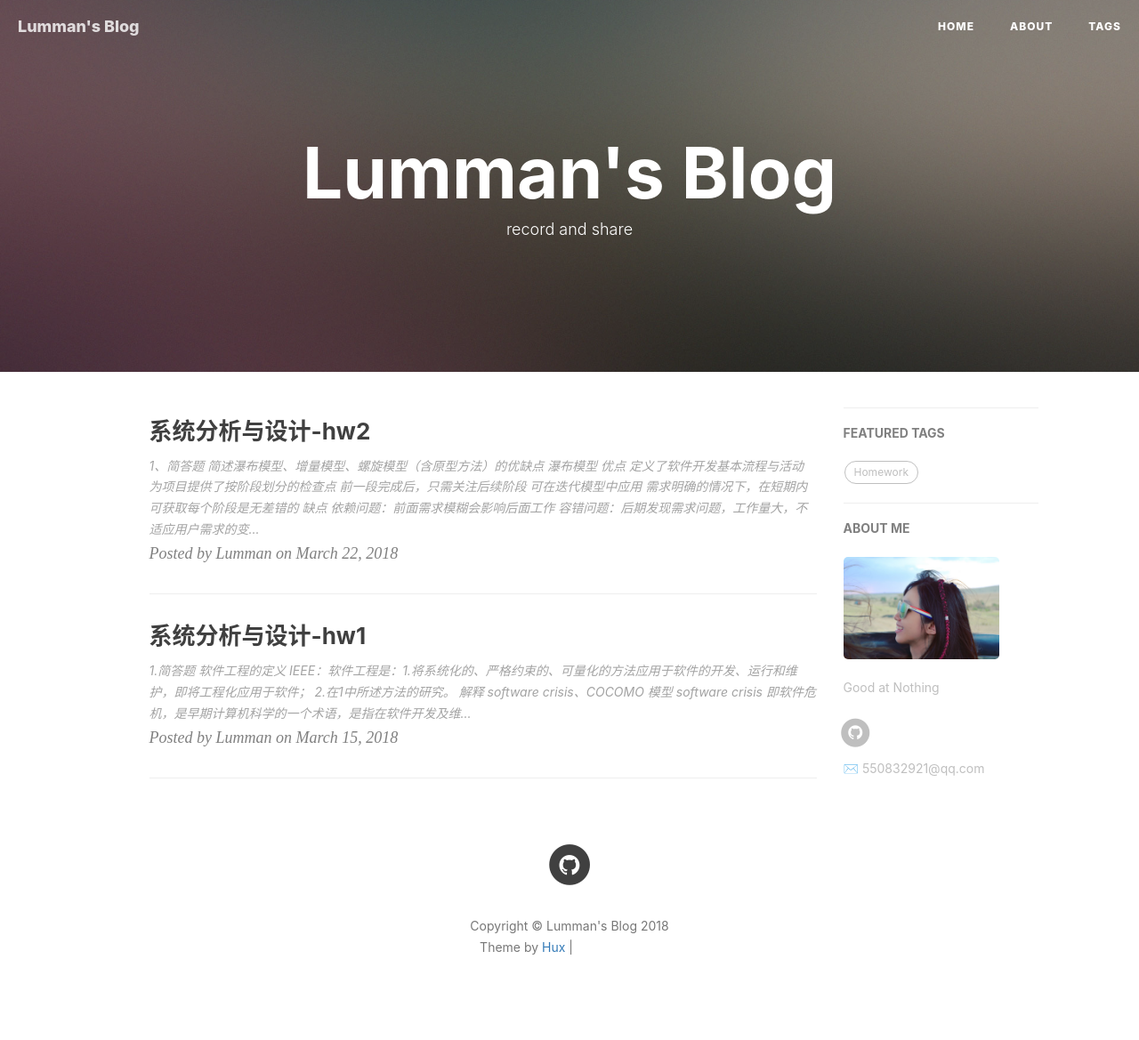
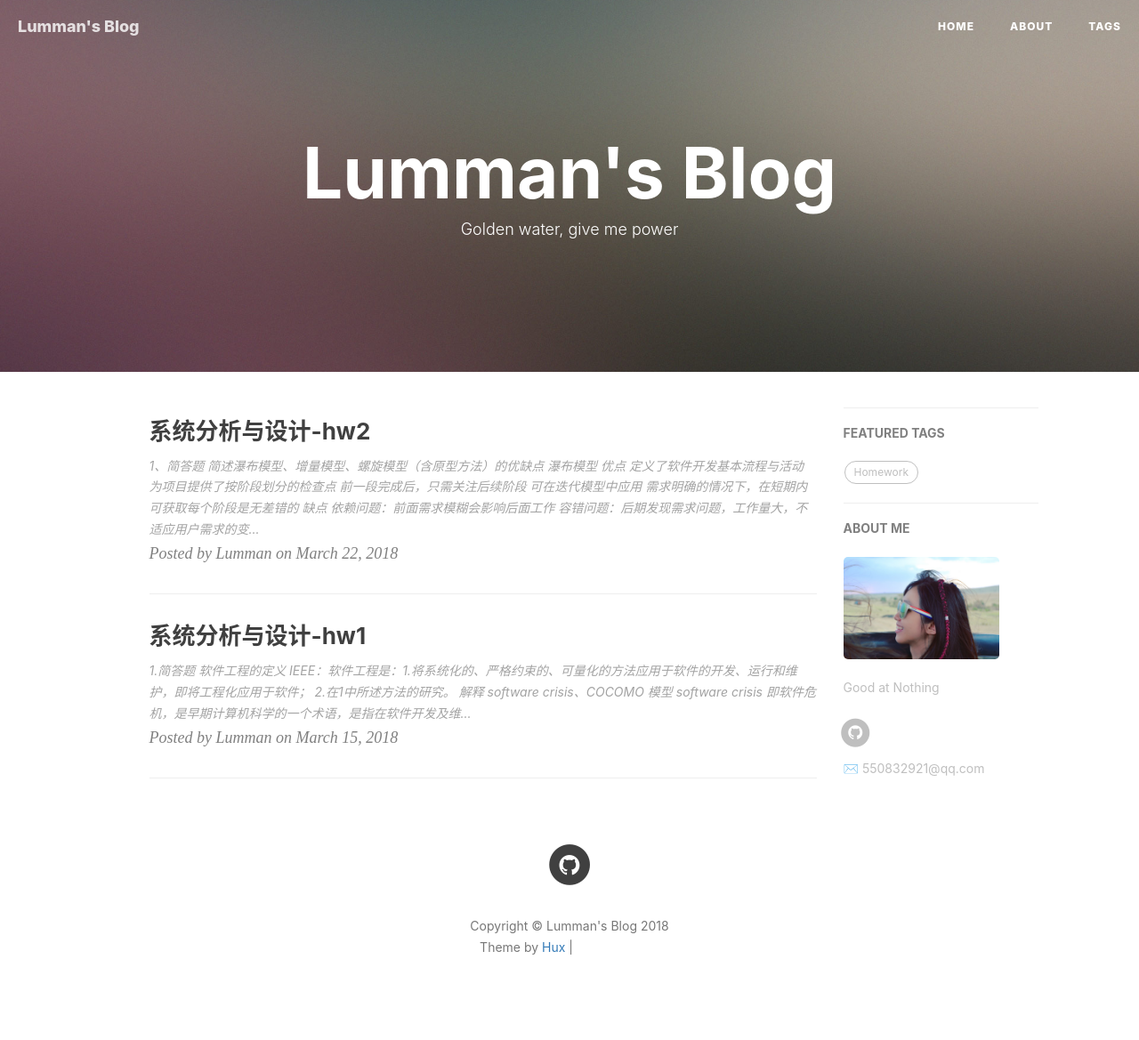
Before and after one commit to wulinman/wulinman.github.io, a Jekyll site: the page built from index.html, in a window 1280 px wide. Shown: the whole page at 89% size. Built offline with Jekyll 4.4.1, drawn with Linux system fonts in a browser that asks for light colours; nearby versions of some CDN libraries; the list of posts is cut into pages by our own code; comment, search, counter and statistics services are not loaded; grey boxes are pictures that could not be loaded.

Commit message:
index.html

```diff
--- a/index.html
+++ b/index.html
@@ -1,7 +1,6 @@
 ---
 layout: page
-description: "record and share"
-header-mask: true
+description: "Golden water, give me power"
 ---
 
 {% for post in paginator.posts %}
```
